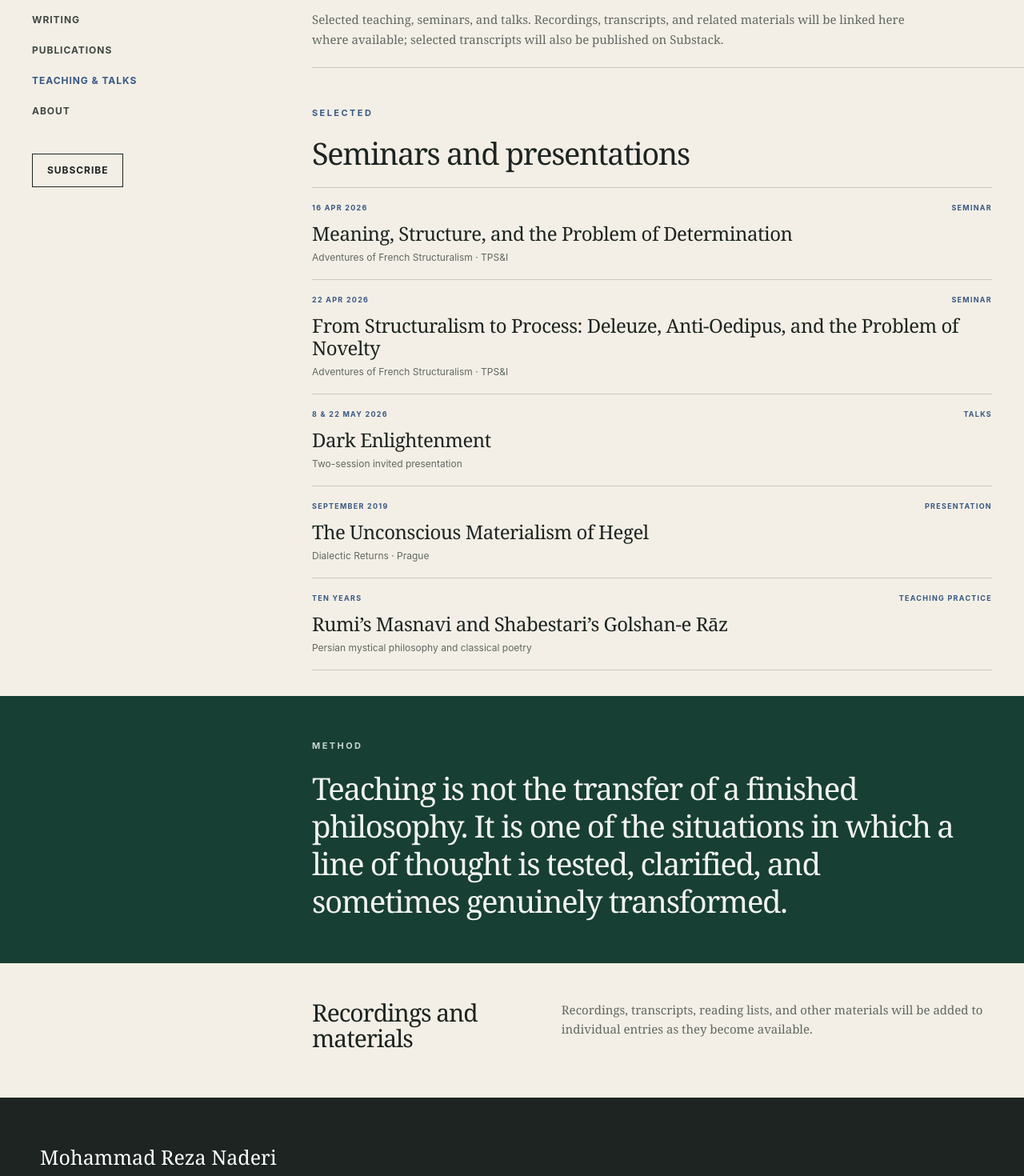
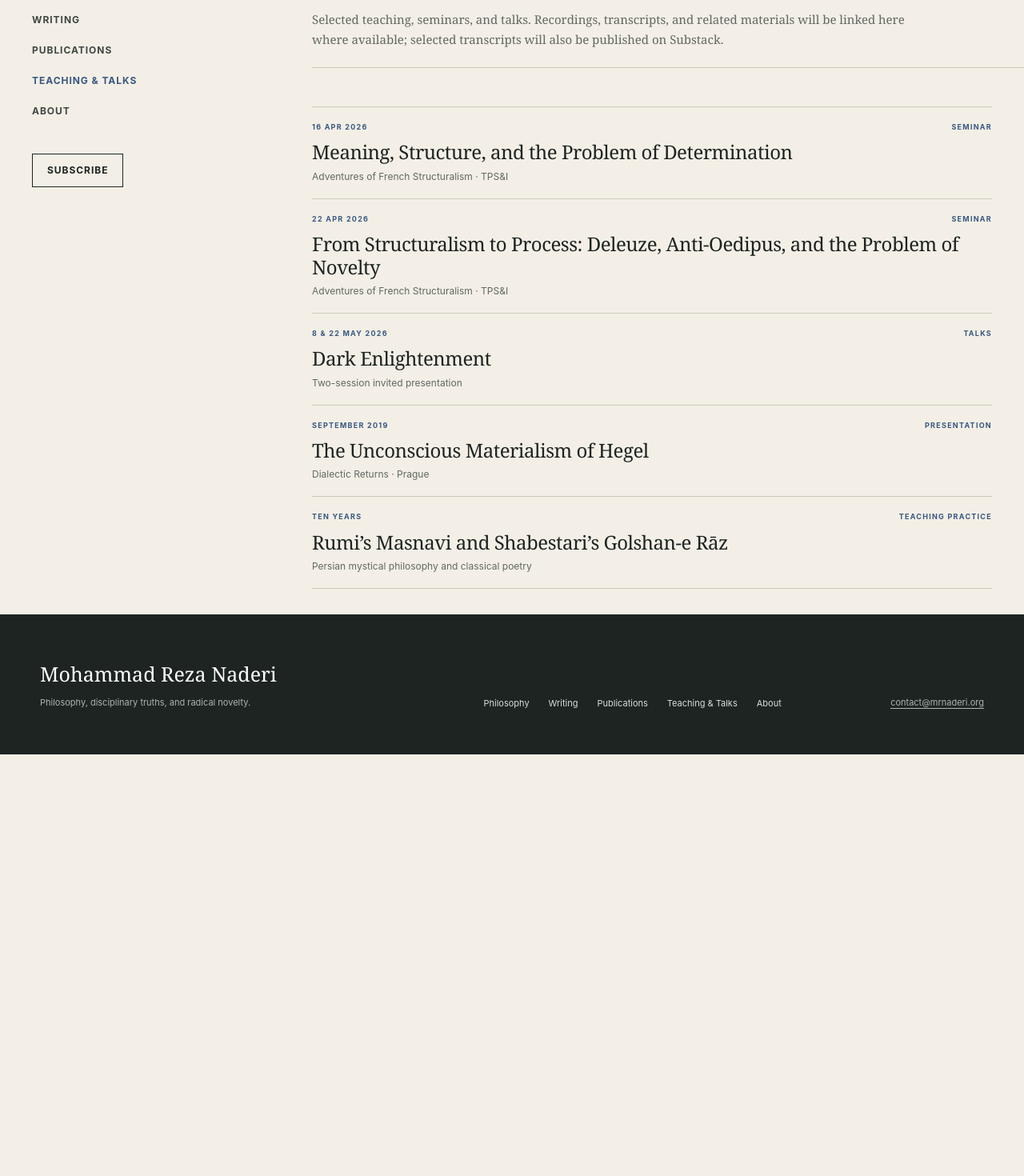
Before and after one commit to mohammad-naderi/mrnaderi.org, a Next.js app: page /teaching in a window 1280 px wide. Shown: the part 180-1650 px from the top of the page at 80% size. After the commit the page ends 1123 px from the top, so only its background shows below. Built offline with nearby package versions, Linux system fonts and the light colour scheme.

Commit message:
Simplify Teaching and Talks content

```diff
--- a/app/teaching/page.tsx
+++ b/app/teaching/page.tsx
@@ -52,12 +52,6 @@ export default function TeachingPage() {
         </section>
 
         <section className="teaching-section content-section shell">
-          <div className="section-heading">
-            <div>
-              <p className="eyebrow">Selected</p>
-              <h2>Seminars and presentations</h2>
-            </div>
-          </div>
           <div className="session-list">
             {sessions.map((session) => (
               <article key={session.title}>
@@ -71,25 +65,6 @@ export default function TeachingPage() {
             ))}
           </div>
         </section>
-
-        <section className="teaching-method">
-          <div className="shell">
-            <p className="eyebrow light">Method</p>
-            <blockquote>
-              Teaching is not the transfer of a finished philosophy. It is one
-              of the situations in which a line of thought is tested, clarified,
-              and sometimes genuinely transformed.
-            </blockquote>
-          </div>
-        </section>
-
-        <section className="materials-note shell">
-          <h2>Recordings and materials</h2>
-          <p>
-            Recordings, transcripts, reading lists, and other materials will be
-            added to individual entries as they become available.
-          </p>
-        </section>
       </main>
       <SiteFooter />
     </>
```
